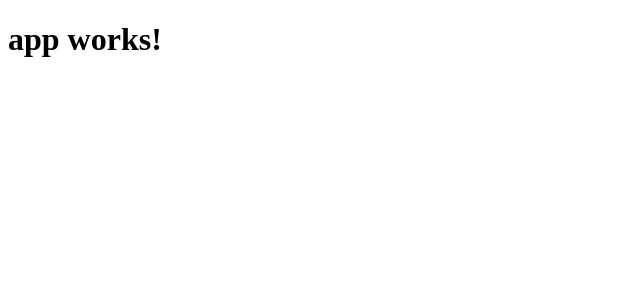
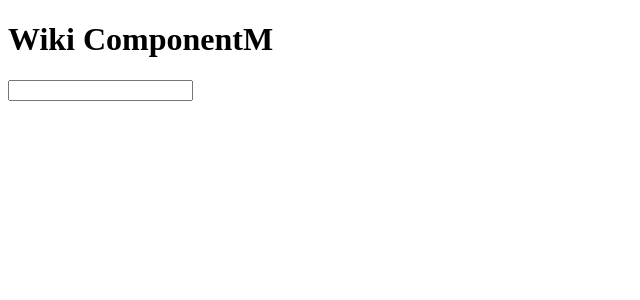
Before and after one commit to BlastFire/wikitest, an Angular app: page / in a window 1280 px wide. Shown: the top 300 px of the page, without its empty margins (0-640 px from the left). Built offline with nearby package versions, Linux system fonts and the light colour scheme.

Commit message:
init test

```diff
--- a/src/app/app.component.html
+++ b/src/app/app.component.html
@@ -1,3 +1 @@
-<h1>
-  {{title}}
-</h1>
+<app-wiki-component></app-wiki-component>
--- /dev/null
+++ b/src/app/wiki-component/wiki-component.component.html
@@ -0,0 +1,6 @@
+<h1>Wiki ComponentM</h1>
+<input #term (keyup)="search(term.value)" />
+
+<ul>
+  <li *ngFor="let item of items | async">{{item}}</li>
+</ul>
--- /dev/null
+++ b/src/app/wiki-component/wiki-component.component.ts
@@ -0,0 +1,21 @@
+import { Component, OnInit } from '@angular/core';
+import { WikiServiceService } from './wiki-service.service';
+import { Observable } from 'rxjs/Rx';
+
+@Component({
+  selector: 'app-wiki-component',
+  templateUrl: './wiki-component.component.html'
+})
+export class WikiComponentComponent implements OnInit {
+
+  constructor(private wikipediaService: WikiServiceService) { }
+
+  ngOnInit() {
+  }
+
+  items: Observable<string[]>;
+  search (term: string) {
+    this.items = this.wikipediaService.search(term);
+  }
+
+}
--- /dev/null
+++ b/src/app/wiki-component/wiki-service.service.ts
@@ -0,0 +1,23 @@
+import { Injectable } from '@angular/core';
+import { Jsonp, URLSearchParams } from '@angular/http';
+import 'rxjs/Rx';
+
+@Injectable()
+export class WikiServiceService {
+
+  constructor(private jsonp: Jsonp) { }
+
+  search(term: string) {
+    let wikiUrl = "http://en.wikipedia.org/w/api.php";
+    let params = new URLSearchParams();
+    params.set('search', term); // the user's search value
+    params.set('action', 'opensearch');
+    params.set('format', 'json');
+    params.set('callback', 'JSONP_CALLBACK');
+    // TODO: Add error handling
+    return this.jsonp
+               .get(wikiUrl, { search: params })
+               .map(response => <string[]> response.json()[1]);
+  }
+
+}
```
Also changed, not shown: src/app/app.module.ts (+8 -4 lines).
